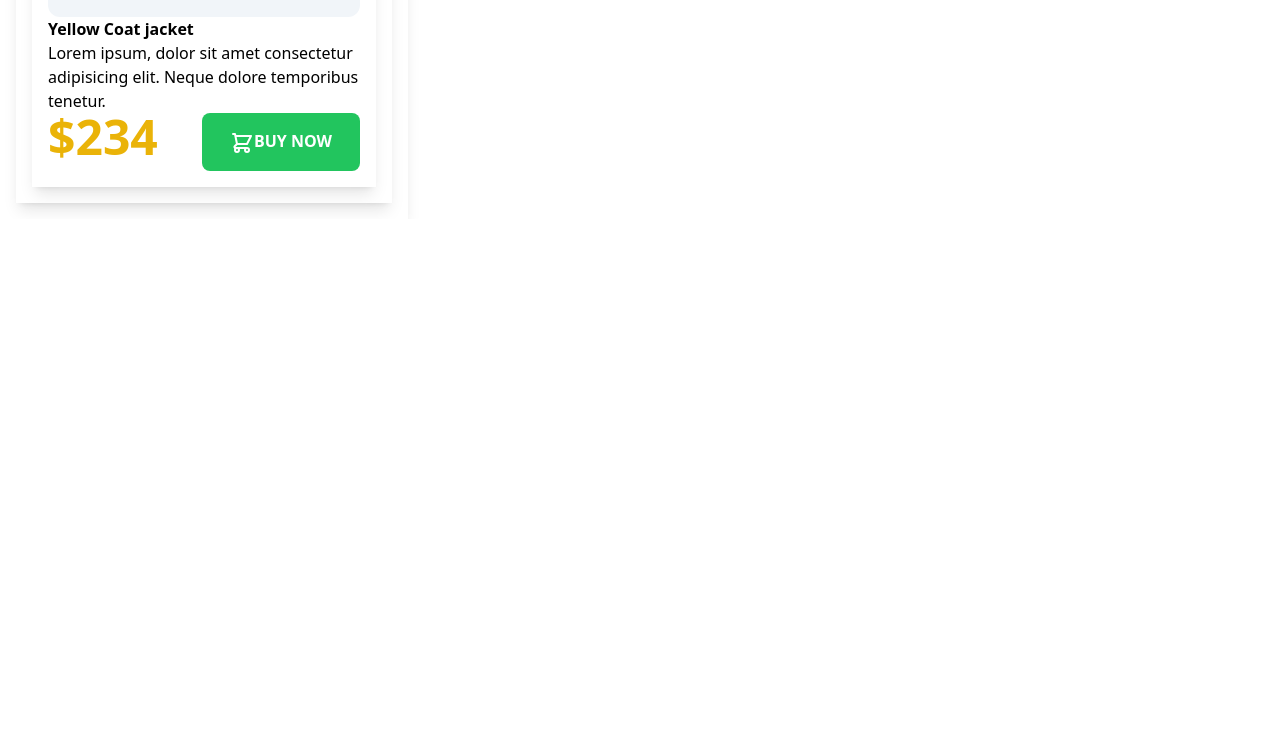
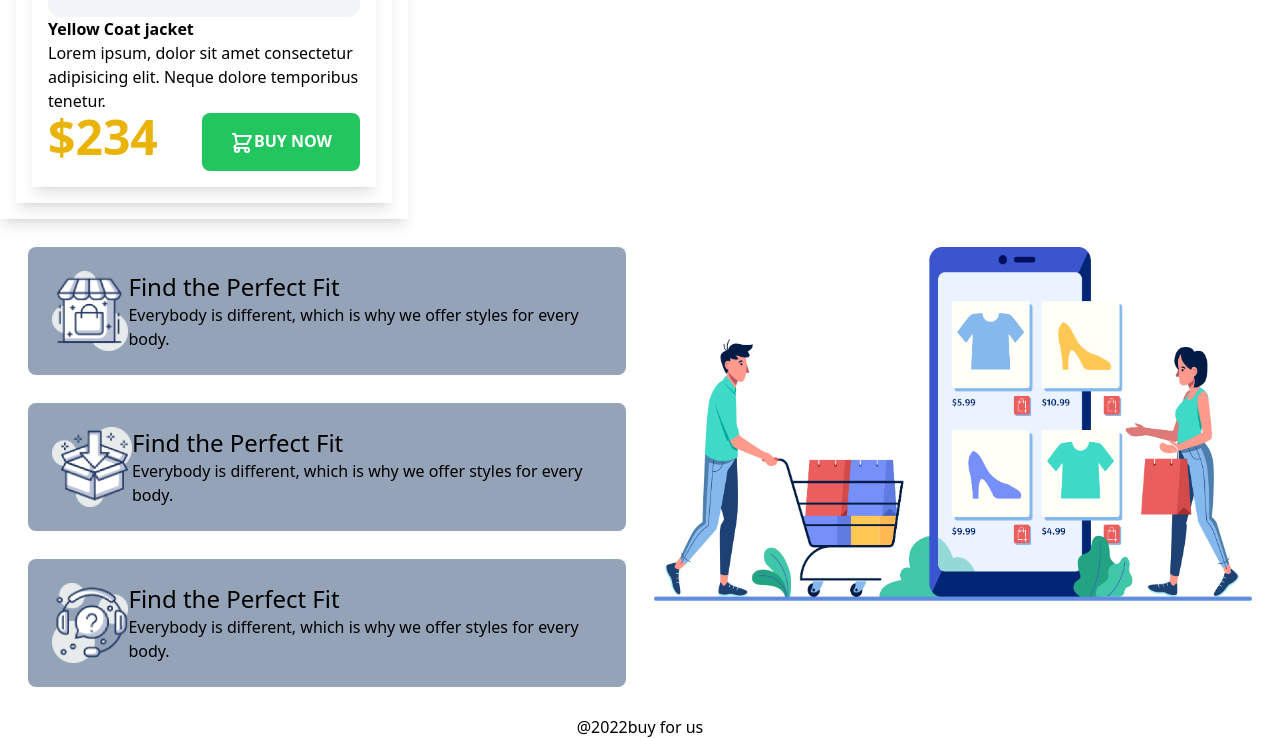
Before and after one commit to nahidhashik/penguian-fashion, a plain HTML site: page index.html in a window 1280 px wide. Shown: the part 2509-3248 px from the top of the page. Before the commit the page ends 2728 px from the top, so only its background shows below. Drawn offline with nearby package versions, Linux system fonts and the light colour scheme.

Commit message:
footer and help added

```diff
--- a/index.html
+++ b/index.html
@@ -165,6 +165,58 @@
 
 
 
+        <!-- help section  start-->
+
+
+        <section class="container">
+
+
+          <div class="grid grid-cols-2 gap-7 p-7 ">
+
+
+            <div class="rounded-lg flex bg-slate-400 p-6">
+              <img class="w-20 h-20"
+              src="images/house.png" alt="">
+
+              <div>
+
+                <h1 class="text-2xl">Find the Perfect Fit</h1>
+                <p>Everybody is different, which is why we
+                  offer styles for every body.</p>
+              </div>
+            </div>
+            <div class="  row-span-3">
+              <img src="images/shopping.png" alt="">
+            </div>
+            <div class="rounded-lg flex bg-slate-400 p-6">
+              <img class="w-20 h-20"
+              src="images/box.png" alt="">
+
+              <div>
+
+                <h1 class="text-2xl">Find the Perfect Fit</h1>
+                <p>Everybody is different, which is why we
+                  offer styles for every body.</p>
+              </div>
+            </div>
+            <div class="rounded-lg flex bg-slate-400 p-6">
+              <img class="w-20 h-20"
+              src="images/question.png" alt="">
+
+              <div>
+
+                <h1 class="text-2xl">Find the Perfect Fit</h1>
+                <p>Everybody is different, which is why we
+                  offer styles for every body.</p>
+              </div>
+            </div>
+
+            </div>
+          </div>
+        </section>
+        <!-- help section end -->
+
+
     </main>
 
     <!-- main end -->
@@ -174,7 +226,7 @@
 
     <footer>
 
-
+      <p class="text-bold text-center">@2022buy for us</p>
 
     </footer>
 
```
